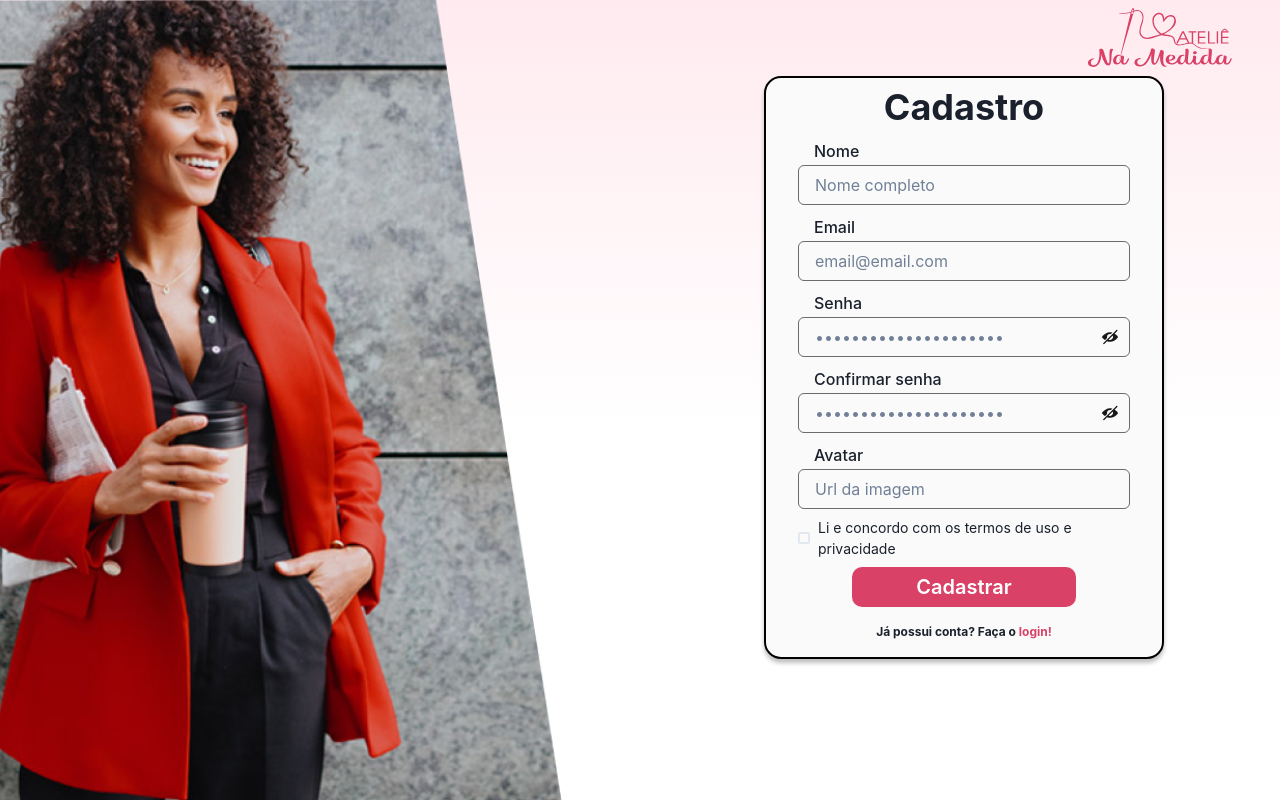
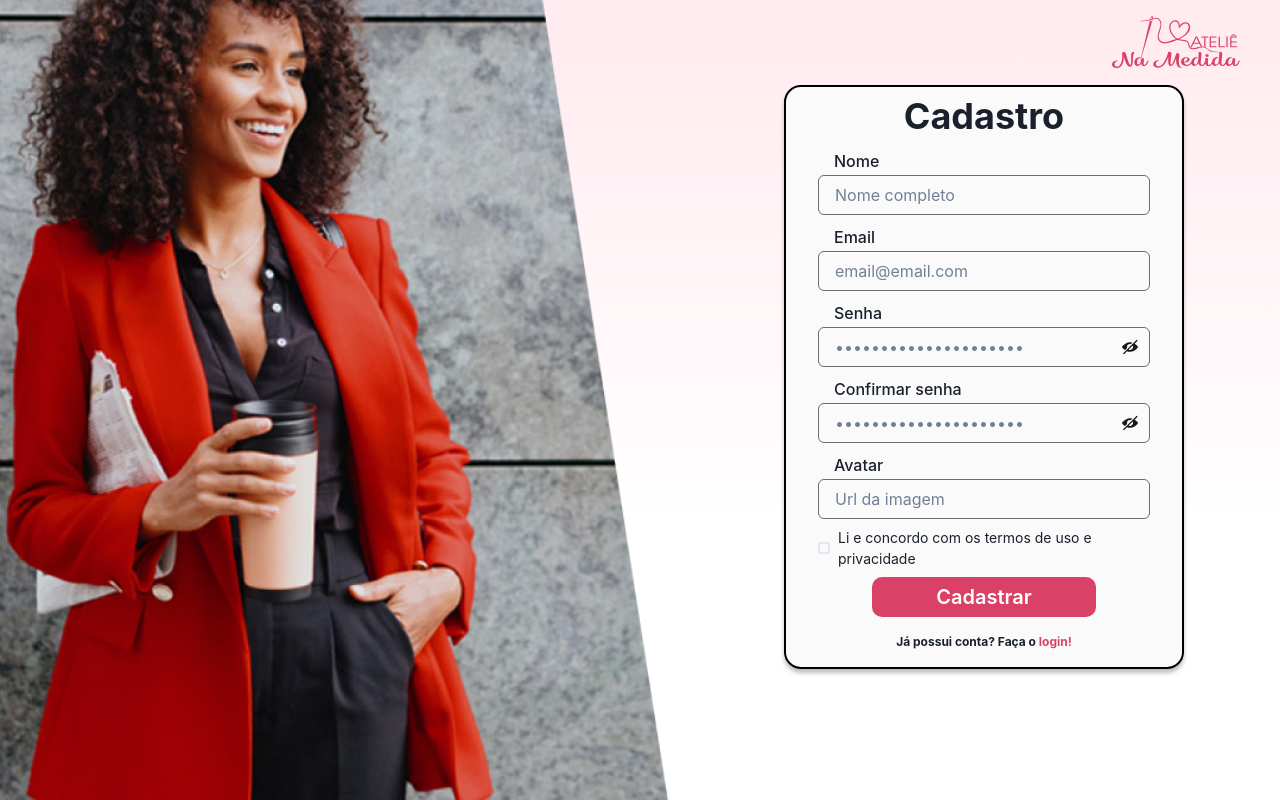
Before and after one commit to erickmarchetti/Na-medida-Atelie, a React (Create React App) app: page /register in a window 1280 px wide. Built offline with nearby package versions, Linux system fonts and the light colour scheme.

Commit message:
fix: mudanças no layout da pagina de cadastro

```diff
--- a/src/pages/Cadastrar/index.jsx
+++ b/src/pages/Cadastrar/index.jsx
@@ -28,7 +28,7 @@ import {
 import { useState, useEffect, useContext } from "react"
 import { ViewIcon, ViewOffIcon } from "@chakra-ui/icons"
 import logo from "../../assets/Images/logo.svg"
-import { DivContainerCadastro, ImgLogo } from "./style"
+import { BGImage, DivContainerCadastro, ImgLogo } from "./style"
 import { UserContext } from "../../providers/user"
 
 export default function Cadastro() {
@@ -111,7 +111,8 @@ export default function Cadastro() {
                 <DivContainerCadastro>
                     <Stack
                         direction="row"
-                        width="100%"
+                        maxW="100vw"
+                        maxH="100vh"
                         bg={
                             "linear-gradient(to bottom, #FFEAEF 0%, #FFFFFF 65%, #FFFFFF 100%)"
                         }
@@ -121,11 +122,13 @@ export default function Cadastro() {
                             animate={{ x: 0, y: 0 }}
                             transition={{ duration: 0.3 }}
                         >
-                            <Box
+                            <BGImage src={custommadewoman} />
+
+                            {/* <Box
                                 display={{ base: "none", lg: "block" }}
                                 w="50vw"
-                            >
-                                <img
+                            > */}
+                            {/* <img
                                     src={custommadewoman}
                                     alt="custommadewoman"
                                     style={{
@@ -136,27 +139,30 @@ export default function Cadastro() {
                                         objectFit: "cover",
                                         zIndex: 1
                                     }}
-                                />
-                            </Box>
+                                /> */}
+                            {/* </Box> */}
                         </motion.div>
 
                         <Flex
                             flexDirection="column"
                             alignItems={{ base: "center", lg: "center" }}
                             justifyContent={{
-                                base: "center",
+                                base: "space-evenly",
                                 lg: "flex-start"
                             }}
                             style={{
-                                margin: "0"
+                                margin: "0",
+                                padding: "2vh 0"
                             }}
                             width={{ base: "100%", lg: "60%" }}
+                            height="100vh"
+                            padding="0"
                         >
                             <ImgLogo
                                 src={logo}
                                 alt="Na Medida Ateliê"
                                 title="Página Inicial"
-                                alignSelf={{ base: "center", lg: "flex-end" }}
+                                alignSelf={{ base: "center", lg: "center" }}
                                 onClick={() => history.push("/")}
                             />
                             <motion.div
@@ -165,10 +171,13 @@ export default function Cadastro() {
                                 transition={{ duration: 0.3 }}
                             >
                                 <Stack
+                                    zIndex="-99999"
+                                    display="flex"
+                                    flexDir="column"
+                                    justifyContent="space-between"
                                     as="form"
                                     w={{ base: "95%", md: "100%", lg: "400px" }}
                                     transition="0.3s"
-                                    maxH={"100vh"}
                                     onSubmit={handleSubmit(registro)}
                                     sx={{
                                         background:
--- a/src/pages/Cadastrar/style.js
+++ b/src/pages/Cadastrar/style.js
@@ -2,9 +2,9 @@ import styled from "styled-components"
 
 export const ImgLogo = styled.img`
     display: flex;
-    width: 9rem;
+    width: 8rem;
     justify-self: flex-start;
-    margin: 0.5rem 3rem;
+    margin: 0 2.5rem 1rem 2.5rem;
     align-self: center;
     cursor: pointer;
     transition: 0.5s cubic-bezier(0.68, 0.09, 0.33, 1.01);
@@ -24,3 +24,20 @@ export const DivContainerCadastro = styled.div`
         }
     }
 `
+
+export const BGImage = styled.div`
+    background-image: url(${(props) => props.src});
+    background-size: cover;
+    background-position: left;
+    display: none;
+    z-index: 9999;
+
+    @media (min-width: 1024px) {
+        display: block;
+        position: sticky;
+        height: 100vh;
+        width: 680px;
+        max-height: 937px;
+        z-index: 1;
+    }
+`
```
